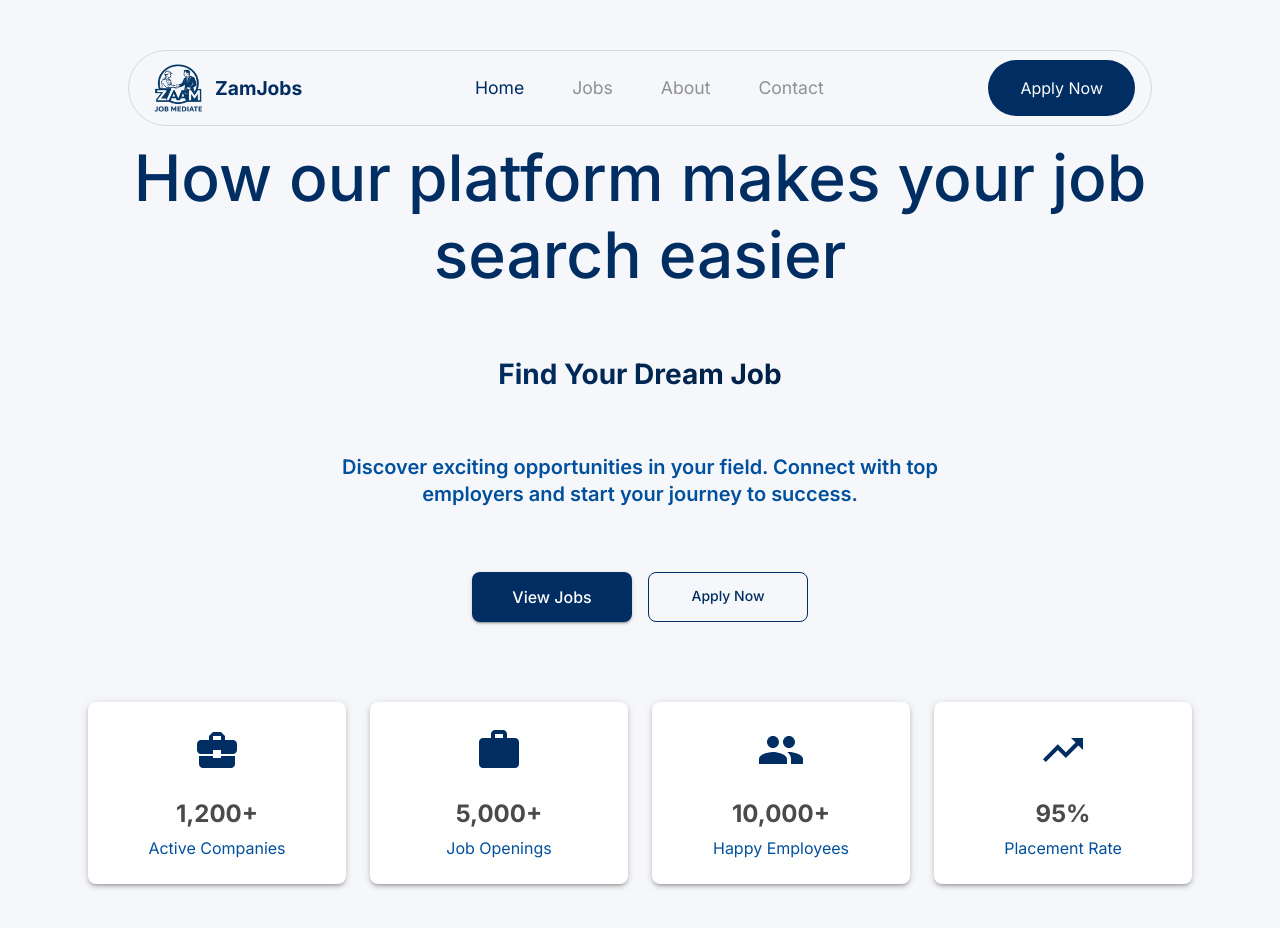
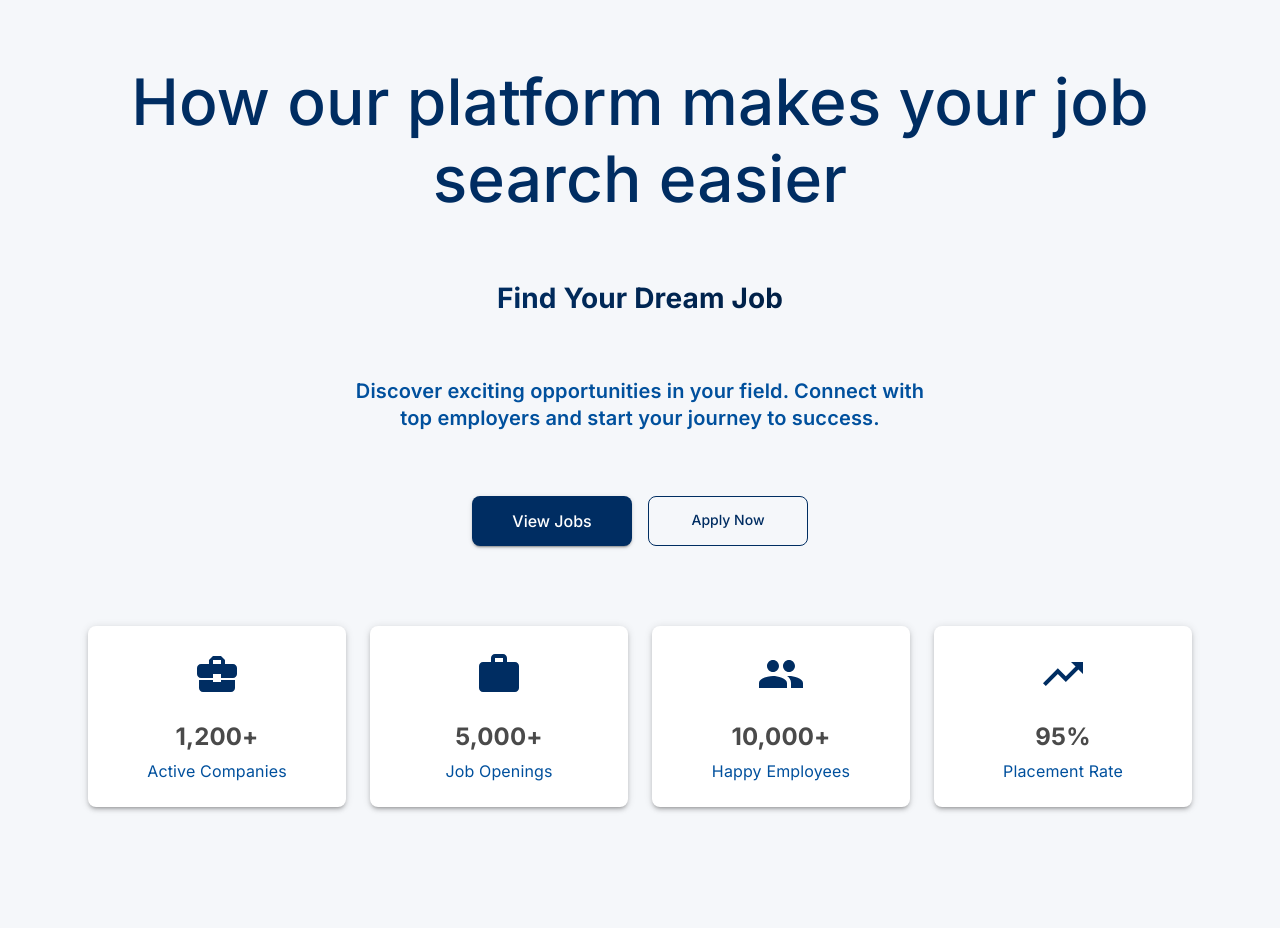
Before and after one commit to MhdRashidpadikkal/zam-jobs, a Next.js app: page / in a window 1280 px wide. Shown: the top 928 px of the page. Built offline with nearby package versions, Linux system fonts and the light colour scheme.

Commit message:
refactor: restructure layout and provider logic

```diff
--- a/src/app/layout.tsx
+++ b/src/app/layout.tsx
@@ -1,45 +1,26 @@
-"use client";
 
-import { CacheProvider } from '@emotion/react';
-import createCache from '@emotion/cache';
-import { ThemeProvider } from '@mui/material/styles';
-import { CssBaseline } from '@mui/material';
+import "./globals.css";
 import { Inter } from "next/font/google";
-import "./globals.css";
-import { theme } from "../theme";
-import Header from "../components/Header";
-import { Provider } from 'react-redux';
-import { store } from '@/store/store';
-
-const clientSideEmotionCache = createCache({
-  key: 'css',
-  prepend: true,
-});
+import Providers from './providers';
+import { CssBaseline } from "@mui/material";
 
 const inter = Inter({
   subsets: ["latin"],
   variable: "--font-inter",
 });
 
-export default function RootLayout({
+export default async function RootLayout({
   children,
 }: {
   children: React.ReactNode;
 }) {
   return (
     <html lang="en">
-      <body>
-        <Provider store={store}>
-          <CacheProvider value={clientSideEmotionCache}>
-            <ThemeProvider theme={theme}>
-              <CssBaseline />
-              <div className={`${inter.variable} font-sans`}>
-                <Header />
-                <main>{children}</main>
-              </div>
-            </ThemeProvider>
-          </CacheProvider>
-        </Provider>
+      <body className={`${inter.variable} font-sans`}>
+      <CssBaseline />
+        <Providers>
+          {children}
+        </Providers>
       </body>
     </html>
   );
--- /dev/null
+++ b/src/app/providers.tsx
@@ -0,0 +1,33 @@
+// app/providers.tsx
+"use client";
+
+import { CacheProvider } from "@emotion/react";
+import createCache from "@emotion/cache";
+import { ThemeProvider } from "@mui/material/styles";
+import { CssBaseline } from "@mui/material";
+import { Provider as ReduxProvider } from "react-redux";
+import { store } from "@/store/store";
+import { theme } from "@/theme";
+import Header from "@/components/Header";
+import { usePathname } from "next/navigation";
+
+const clientSideEmotionCache = createCache({
+  key: "css",
+  prepend: true,
+});
+
+export default function Providers({ children }: { children: React.ReactNode }) {
+    const pathname = usePathname();
+    console.log("pathname : ", pathname);
+  return (
+    <ReduxProvider store={store}>
+      <CacheProvider value={clientSideEmotionCache}>
+        <ThemeProvider theme={theme}>
+          <CssBaseline />
+          {pathname !== '/' && <Header /> }
+          {children}
+        </ThemeProvider>
+      </CacheProvider>
+    </ReduxProvider>
+  );
+}
```
Also changed, not shown: middleware.ts (added, +15 -0 lines), 1 other file (tests, documents, lock files or other folders).
